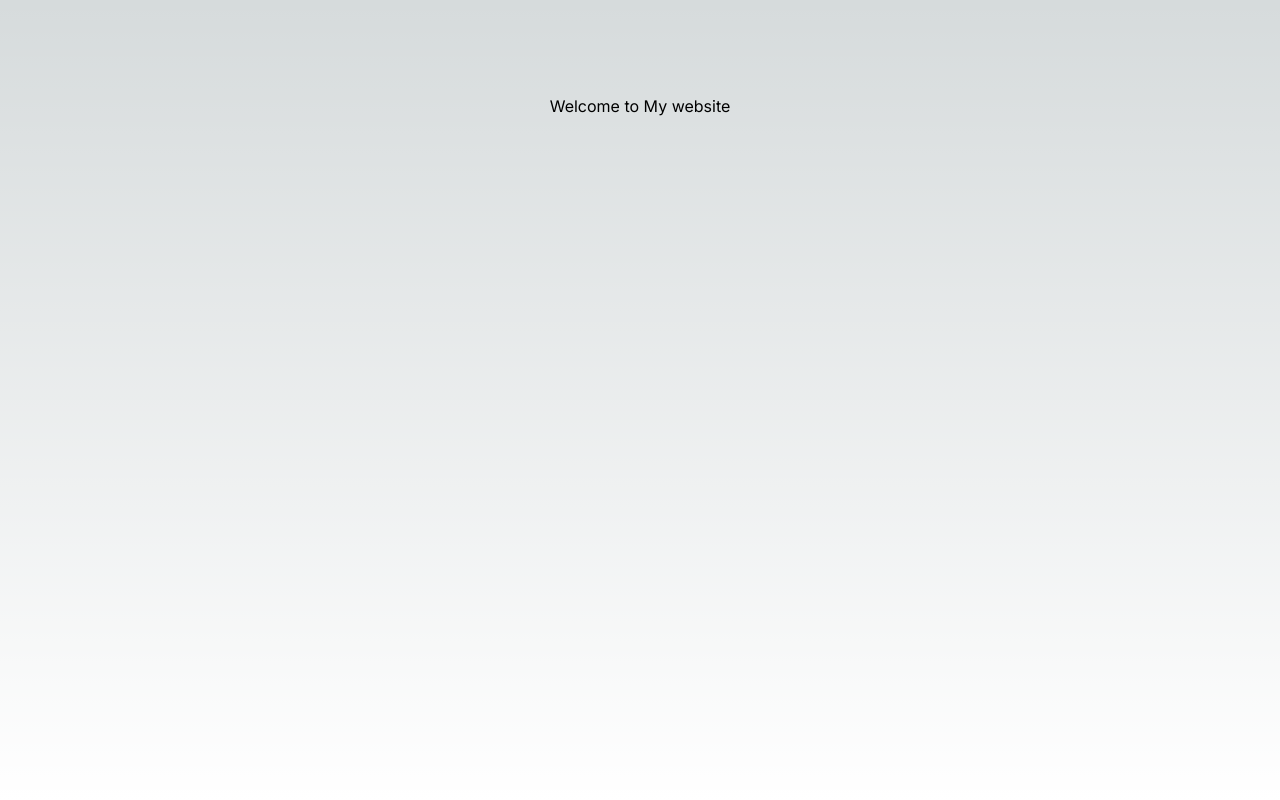
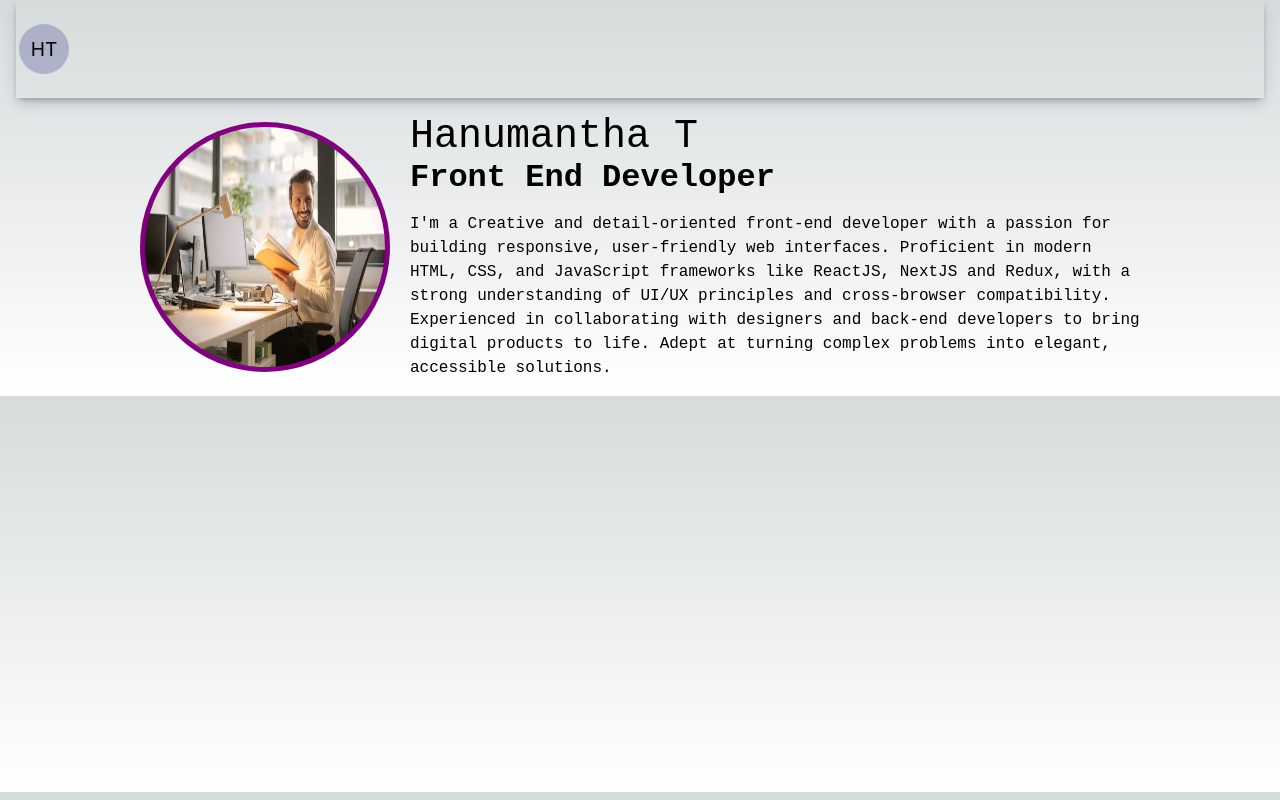
Before and after one commit to Hanumanth461/Hanumantha-Portfolio, a Next.js app: page / in a window 1280 px wide. Built offline with nearby package versions, Linux system fonts and the light colour scheme.

Commit message:
created the banner for desktop

```diff
--- a/next.config.mjs
+++ b/next.config.mjs
@@ -1,4 +1,8 @@
 /** @type {import('next').NextConfig} */
-const nextConfig = {};
+const nextConfig = {
+    images: {
+        domains:["xyz.com"]
+      },
+};
 
 export default nextConfig;
--- a/package.json
+++ b/package.json
@@ -10,10 +10,12 @@
   },
   "dependencies": {
     "@mui/icons-material": "^5.16.7",
-    "@mui/material": "^5.16.7",
+    "@mui/material": "^5.17.1",
+    "@mui/styled-engine-sc": "^7.1.0",
     "next": "14.2.5",
     "react": "^18",
-    "react-dom": "^18"
+    "react-dom": "^18",
+    "styled-components": "^6.1.18"
   },
   "devDependencies": {
     "eslint": "^8",
--- a/src/app/layout.js
+++ b/src/app/layout.js
@@ -1,17 +1,26 @@
 import { Inter } from "next/font/google";
 import "./globals.css";
+import Head from "next/head";
+import Header from "@/components/Header";
 
 const inter = Inter({ subsets: ["latin"] });
 
 export const metadata = {
-  title: "Create Next App",
-  description: "Generated by create next app",
+  title: "Hanumantha",
+  description: "Welcome to my website",
 };
+
 
 export default function RootLayout({ children }) {
   return (
     <html lang="en">
-      <body className={inter.className}>{children}</body>
+      <Head>
+        <meta name="viewport" content="initial-scale=1, width=device-width" />
+      </Head>
+      <body style={{maxWidth:"1400px",margin:"0 auto",padding:"0 1rem"}} className={inter.className}>
+        <Header/>
+        {children}
+      </body>
     </html>
   );
 }
--- a/src/app/page.js
+++ b/src/app/page.js
@@ -1,10 +1,10 @@
-import Image from "next/image";
+import Banner from "@/components/Banner";
 import styles from "./page.module.css";
 
 export default function Home() {
   return (
-    <main className={styles.main}>
-     Welcome to My website
+    <main>
+      <Banner/>
     </main>
   );
 }
--- a/src/app/page.module.css
+++ b/src/app/page.module.css
@@ -3,7 +3,7 @@
   flex-direction: column;
   justify-content: space-between;
   align-items: center;
-  padding: 6rem;
+  padding:2rem 1rem;
   min-height: 100vh;
 }
 
--- /dev/null
+++ b/src/components/Banner/index.js
@@ -0,0 +1,71 @@
+"use client"
+
+import Image from 'next/image'
+import React from 'react'
+import styled from 'styled-components'
+
+const BannerWrapper = styled.div`
+    padding: 1rem 0;
+    display: flex;
+    flex-direction: row;
+    max-width: 1000px;
+    margin: 0 auto;
+    align-items: center;
+    font-family: 'Courier New', Courier, monospace;
+    flex-wrap: wrap;
+`
+const ProfileImage = styled(Image)`
+border-radius: 50%;
+`
+const ProfileImageBlock = styled.div`
+  padding: 10px;
+  background-color: purple;
+  border-radius: 50%;
+  overflow: hidden;
+  width: 250px;
+height: 250px;
+display: flex;
+align-items: center;
+justify-content: center;
+margin-right: 20px;
+`
+const ProfileInfoBlock = styled.div`
+    width: calc(100% - 270px);
+`
+const ProfileDesignation = styled.div`
+font-size: 2rem;
+font-weight: 600;
+`
+const ProfileName = styled.div`
+    font-size: 2.5rem;
+    margin-bottom: 1rem;
+
+`
+const ProfileSummary = styled.div`
+line-height: 1.5;
+
+`
+
+const Banner = () => {
+  return (
+    <BannerWrapper>
+      <ProfileImageBlock>
+        <ProfileImage src="/test.jpg" alt='profile-pic' width={240} height={240} />
+      </ProfileImageBlock>
+      <ProfileInfoBlock>
+        <ProfileName>
+          <div>Hanumantha T</div>
+          <ProfileDesignation>Front End Developer</ProfileDesignation>
+        </ProfileName>
+        <ProfileSummary>
+          I'm a Creative and detail-oriented front-end developer with a passion for building responsive,
+          user-friendly web interfaces. Proficient in modern HTML, CSS, and JavaScript frameworks like ReactJS, NextJS and Redux, with a strong understanding of UI/UX principles and cross-browser compatibility. Experienced in collaborating with designers and back-end developers to bring digital products to life.
+          Adept at turning complex problems into elegant, accessible solutions.
+        </ProfileSummary>
+      </ProfileInfoBlock>
+
+    </BannerWrapper>
+  )
+}
+
+export default Banner
--- /dev/null
+++ b/src/components/Header/index.js
@@ -0,0 +1,32 @@
+"use client"
+
+import styled from 'styled-components'
+
+const HeaderWrapper = styled.div`
+    padding:1.5rem .2rem;
+    border-bottom: 1px solid var(--primary-glow);
+    background-color: var(--primary-glow);
+    box-shadow: rgba(50, 50, 93, 0.25) 0px 6px 12px -2px, rgba(0, 0, 0, 0.3) 0px 3px 7px -3px;
+`
+const Logo = styled.div`
+font-size: 1.2rem;
+background-color:  rgba(38, 38, 123, 0.25);
+width: 50px;
+height: 50px;
+border-radius: 50%;
+display: flex;
+align-items:center;
+justify-content: center;
+`
+
+const Header = () => {
+  return (
+    <HeaderWrapper>
+        <Logo>
+          HT
+        </Logo>
+    </HeaderWrapper>
+  )
+}
+
+export default Header
```
Also changed, not shown: public/test.jpg (added), 1 other file (tests, documents, lock files or other folders).
